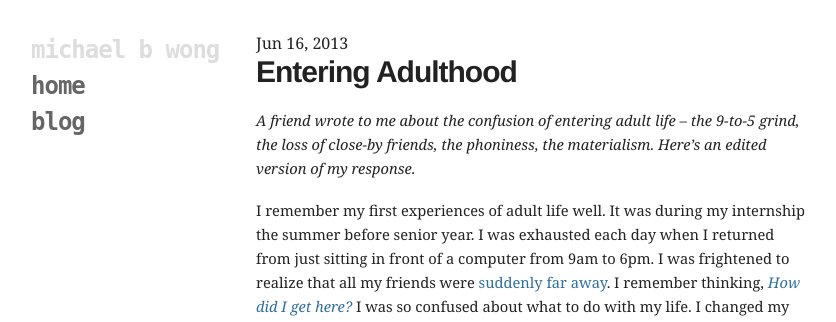
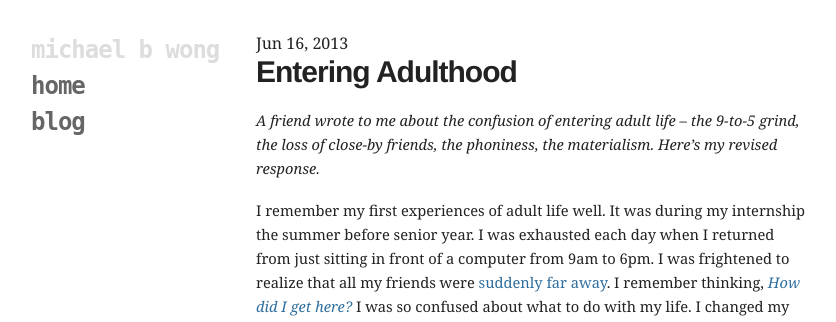
Before and after one commit to mbwong/mbwong.github.com, a Jekyll site: the page built from _posts/2013-06-16-entering-adulthood.md, in a window 1280 px wide and 900 px high. Shown: the top 322 px of the window, without its empty margins (94-930 px from the left). Built offline with Jekyll 4.4.1, drawn with Linux system fonts in a browser that asks for light colours.

Commit message:
Update 2013-06-16-entering-adulthood.md

```diff
--- a/_posts/2013-06-16-entering-adulthood.md
+++ b/_posts/2013-06-16-entering-adulthood.md
@@ -6,7 +6,7 @@ layout: post
 
 # Entering Adulthood
 
-_A friend wrote to me about the confusion of entering adult life -- the 9-to-5 grind, the loss of close-by friends, the phoniness, the materialism. Here's an edited version of my response._
+_A friend wrote to me about the confusion of entering adult life -- the 9-to-5 grind, the loss of close-by friends, the phoniness, the materialism. Here's my revised response._
 
 I remember my first experiences of adult life well. It was during my internship the summer before senior year. I was exhausted each day when I returned from just sitting in front of a computer from 9am to 6pm. I was frightened to realize that all my friends were [suddenly far away][lcd]. I remember thinking, [_How did I get here?_][talkingheads] I was so confused about what to do with my life. I changed my mind again and again.
 
```
